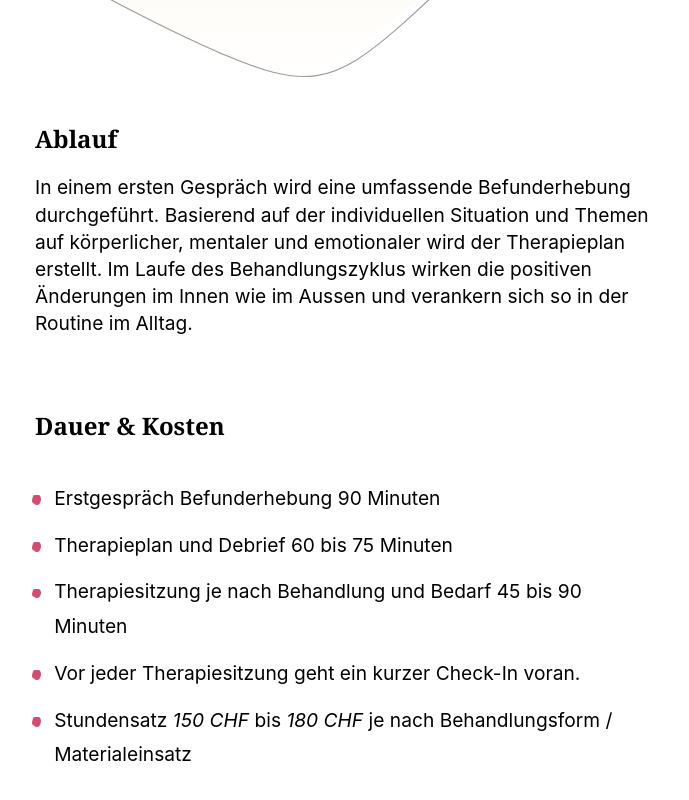
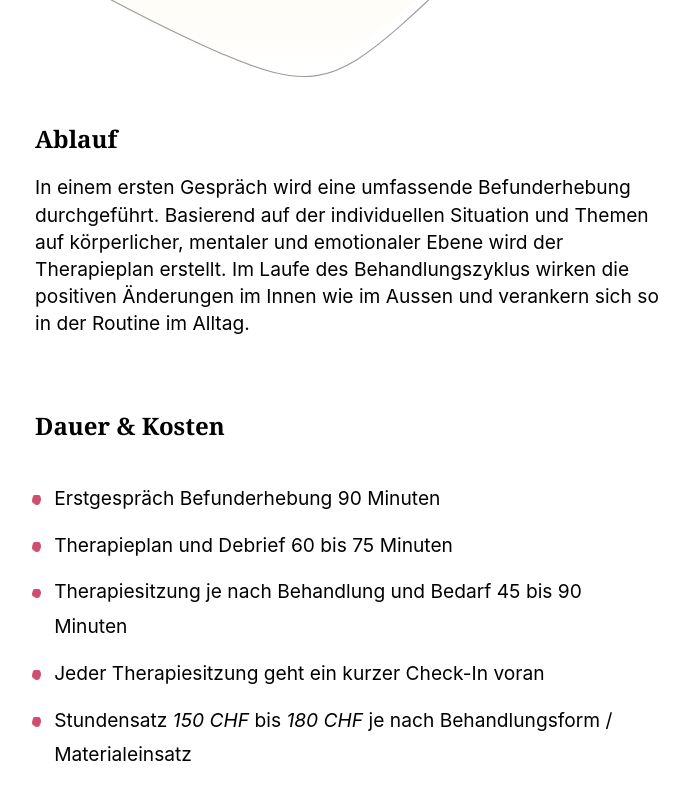
Before and after one commit to ddresch/ayni.ch, a Next.js app: page /angebot/wellbeing in a window 1280 px wide. Shown: the part 1761-2561 px from the top of the page, without its empty margins (285-974 px from the left). Built offline with nearby package versions, Linux system fonts and the light colour scheme.

Commit message:
Fix offers

```diff
--- a/pages/angebot/balance.jsx
+++ b/pages/angebot/balance.jsx
@@ -46,7 +46,7 @@ export default function Page(props) {
             <ul>
                 <li>Erstgespräch Thema Zieldefinition / Befunderhebung 90 Minuten</li>
                 <li>Coaching / Beratungssitzung je nach Thema / Bereich und Bedarf 60 bis 120 Minuten</li>
-                <li>Vor jeder Therapiesitzung geht ein kurzer Check-in voran</li>
+                <li>Jeder Therapiesitzung geht ein kurzer Check-in voran</li>
                 <li>Stundensatz <i>150 CHF</i> bis <i>180 CHF</i> je nach Behandlungsform / Materialeinsatz</li>
             </ul>
         </div>
--- a/pages/angebot/beratung.jsx
+++ b/pages/angebot/beratung.jsx
@@ -28,7 +28,7 @@ export default function Page(props) {
             <ul>
                 <li>Ressourcen, Coaching, Trauerarbeit und -Begleitung</li>
                 <li>Achtsamkeitstraining, Eigenwahrnehmung</li>
-                <li>Geistiges Gleichgewicht (Tri-Vargas Coaching: Auflösung der 3-er Matrix von Handlungen/Purpose, Wohlstand und Wünschen)</li>
+                <li>Geistiges Gleichgewicht (Tri-Vargas Coaching)</li>
                 <li>Identifikation von Hinderungsfaktoren, Verankerung hilfreicher<br/>Verhaltens- und Glaubensmuster</li>
                 <li>Arbeit mit dem inneren Kritiker<br/> und Aufstellungsarbeit</li>
             </ul>
@@ -41,7 +41,6 @@ export default function Page(props) {
             <ul>
                 <li>Erstgespräch Thema Zieldefinition 90 Minuten</li>
                 <li>Coaching / Beratungssitzung je nach Thema / Bereich und Bedarf 60 bis 120 Minuten</li>
-                <li>Vor jeder Therapiesitzung geht ein kurzer Check-in voran</li>
                 <li>Stundensatz <i>150 CHF</i> bis <i>180 CHF</i> je nach Behandlungsform / Materialeinsatz</li>
             </ul>
         </div>
--- a/pages/angebot/wellbeing.jsx
+++ b/pages/angebot/wellbeing.jsx
@@ -40,14 +40,14 @@ export default function Page(props) {
         </ContentContainer>
         <div className='main-container'>
             <h2>Ablauf</h2>
-            <p>In einem ersten Gespräch wird eine umfassende Befunderhebung durchgeführt. Basierend auf der individuellen Situation und Themen auf körperlicher, mentaler und emotionaler wird der Therapieplan erstellt. Im Laufe des Behandlungszyklus wirken die positiven Änderungen im Innen wie im Aussen und verankern sich so in der Routine im Alltag.</p>
+            <p>In einem ersten Gespräch wird eine umfassende Befunderhebung durchgeführt. Basierend auf der individuellen Situation und Themen auf körperlicher, mentaler und emotionaler Ebene wird der Therapieplan erstellt. Im Laufe des Behandlungszyklus wirken die positiven Änderungen im Innen wie im Aussen und verankern sich so in der Routine im Alltag.</p>
             <div className='spacer-md'></div>
             <h2>Dauer &amp; Kosten</h2>
             <ul>
                 <li>Erstgespräch Befunderhebung 90 Minuten</li>
                 <li>Therapieplan und Debrief 60 bis 75 Minuten</li>
                 <li>Therapiesitzung je nach Behandlung und Bedarf 45 bis 90 Minuten</li>
-                <li>Vor jeder Therapiesitzung geht ein kurzer Check-In voran.</li>
+                <li>Jeder Therapiesitzung geht ein kurzer Check-In voran</li>
                 <li>Stundensatz <i>150 CHF</i> bis <i>180 CHF</i> je nach Behandlungsform / Materialeinsatz</li>
             </ul>
         </div>
```
